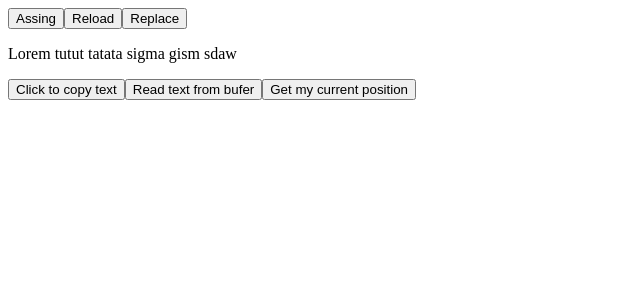
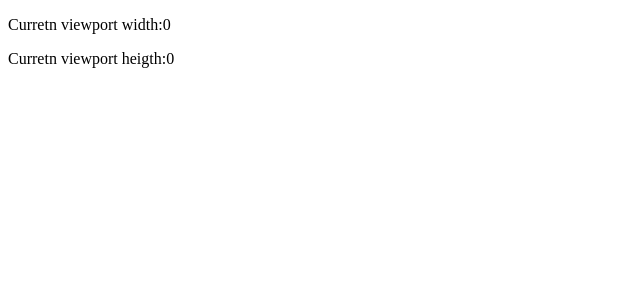
Before and after one commit to Vantuzs/test-cra, a React (Create React App) app: page / in a window 1280 px wide. Shown: the top 300 px of the page, without its empty margins (0-640 px from the left). Built offline with nearby package versions, Linux system fonts and the light colour scheme; no server answers.

Commit message:
Window resizer

```diff
--- a/src/components/App.js
+++ b/src/components/App.js
@@ -6,48 +6,13 @@ import 'react-toastify/dist/ReactToastify.css'
 import List from "./List/List";
 import ContainerPr from "./ContainerPr.js/ContainerPr";
 import UserList2 from "./UserList2.0/UserList";
+import WindowResizer from "./WindowResizer/WindowResizer";
 
 
 function App(props){
     return (
         <>
-            <ToastContainer
-            position="top-center"
-            autoClose={5000}
-            hideProgressBar={false}
-            newestOnTop={false}
-            closeOnClick={false}
-            rtl={false}
-            pauseOnFocusLoss
-            draggable
-            pauseOnHover
-            theme="light"
-            />
-
-    <button onClick={()=>{ window.location.assign('https://www.w3schools.com/sql/')}}>Assing</button>
-    <button onClick={()=>{ window.location.reload()}}>Reload</button>
-    <button onClick={()=>{ window.location.replace('https://developer.mozilla.org/en-US/')}}>Replace</button>
-
-
-    <p>Lorem tutut tatata sigma gism sdaw</p>
-    <button onClick={()=>{
-
-         window.navigator.clipboard.writeText('Lorem tutut tatata sigma gism sdaw')
-
-            toast.success('🛎️ 🔑 🪒🧼 Text copieted')
-         }}>Click to copy text</button>
-
-         <button onClick={()=>{
-            const text = window.navigator.clipboard.readText()
-            .then((text)=>{
-                console.log(text);
-            });
-         }}>Read text from bufer</button>
-
-
-         <button onClick={window.navigator.geolocation.getCurrentPosition((position)=>{
-            console.log(position);
-         })}>Get my current position</button>
+           <WindowResizer></WindowResizer>
         </>
     )
 
--- /dev/null
+++ b/src/components/WindowResizer/WindowResizer.js
@@ -0,0 +1,50 @@
+/*
+
+Написать компоненту WindowResizer
+Которая выводит размер вьюпорта на поточный момент
+
+
+Curretn viewport width:  ....px
+Curretn viewport heigth: ....px
+
+*/
+
+import React, { Component } from 'react';
+
+class WindowResizer extends Component {
+    constructor(props){
+        super(props)
+
+        this.state = {
+            width: 0,
+            heigth: 0
+        }
+    }
+
+    componentDidMount(){
+        window.addEventListener('resize',this.eventHandler);
+    }
+
+    componentWillUnmount(){
+        window.removeEventListener('resize',this.eventHandler)
+    }
+
+    eventHandler= ()=>{
+        this.setState({
+            width: window.innerWidth,
+            heigth: window.innerHeight
+        })
+    }
+
+    render() {
+        const {width,heigth} = this.state
+        return (
+            <div>
+                <p>Curretn viewport width:{width}</p>
+                <p>Curretn viewport heigth:{heigth}</p>
+            </div>
+        );
+    }
+}
+
+export default WindowResizer;
```
